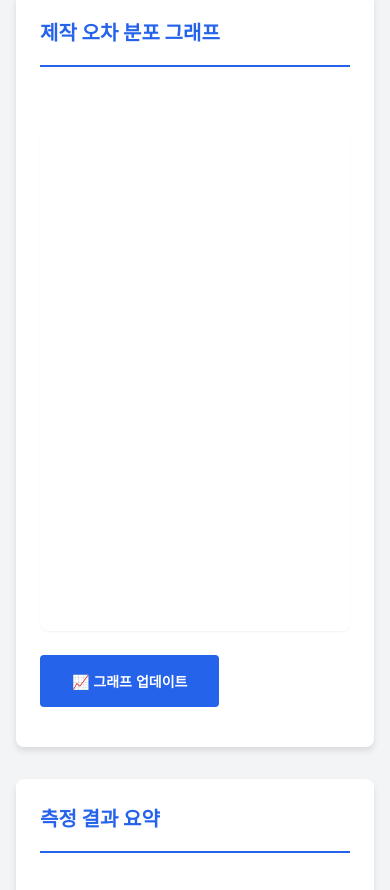
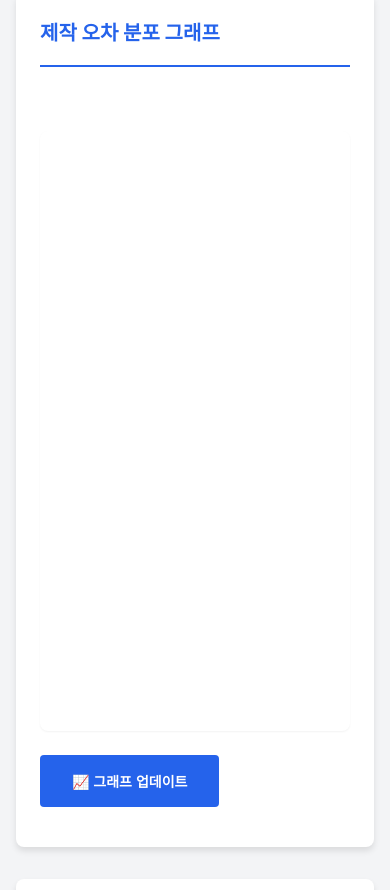
Before and after one commit to victor6080h/prefab-1, a plain HTML site: page page6.html in a window 390 px wide. Shown: the part 3520-4410 px from the top of the page. Drawn offline with Linux system fonts and the light colour scheme.

Commit message:
feat: 제작 오차 분포 그래프 크기 확대
- page6.html 그래프 컨테이너 크기 증가
  - 높이: 500px → 600px
  - 너비: 100% (화면 전체 폭 활용)
  - canvas 요소에 100% 크기 적용

- CSS 개선
  - canvas 요소 width/height 100% 강제 적용
  - 데스크톱 큰 화면(1024px 이상)에서 최소 500px 높이 보장
  - 모바일(768px 이하)에서는 350px로 적절하게 조정

- 화면 비율에 맞게 반응형 그래프 표시
- 더 큰 차트로 데이터 가독성 향상

```diff
--- a/assets/css/style.css
+++ b/assets/css/style.css
@@ -363,7 +363,8 @@ tbody tr:last-child td {
 
 canvas {
     max-width: 100%;
-    height: auto;
+    height: 100% !important;
+    width: 100% !important;
 }
 
 /* 네비게이션 */
@@ -605,7 +606,14 @@ canvas {
     }
 
     .chart-container {
-        height: 300px;
+        height: 350px;
+    }
+}
+
+/* 데스크톱 큰 화면 - 그래프 더 크게 */
+@media (min-width: 1024px) {
+    .chart-container {
+        min-height: 500px;
     }
 }
 
--- a/page6.html
+++ b/page6.html
@@ -169,8 +169,8 @@
                 <h2 class="card-title">제작 오차 분포 그래프</h2>
             </div>
             <div class="card-body">
-                <div class="chart-container" style="height: 500px;">
-                    <canvas id="errorChart"></canvas>
+                <div class="chart-container" style="height: 600px; width: 100%; max-width: 100%;">
+                    <canvas id="errorChart" style="width: 100%; height: 100%;"></canvas>
                 </div>
                 <div class="mt-3">
                     <button class="btn btn-primary" onclick="updateErrorChart()">📈 그래프 업데이트</button>
```
